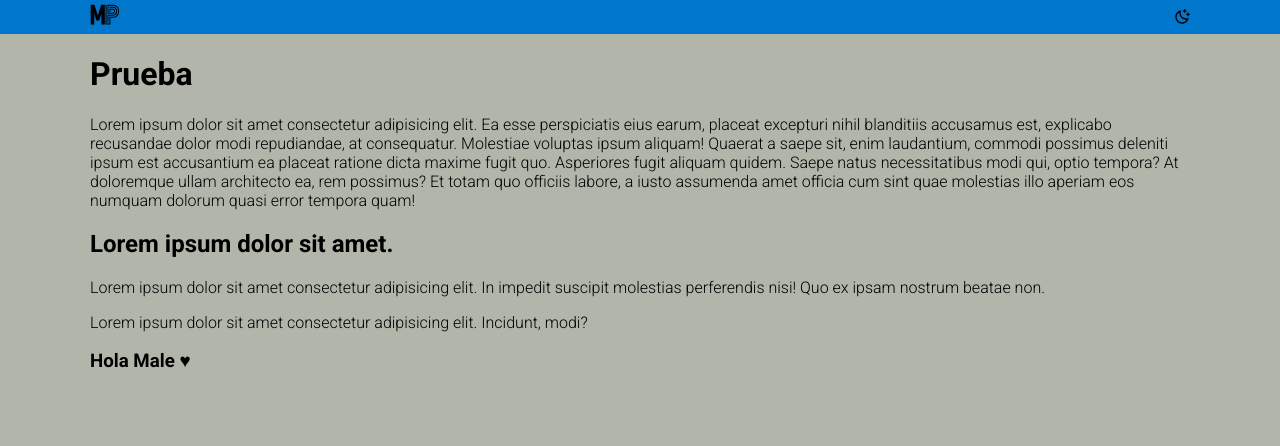
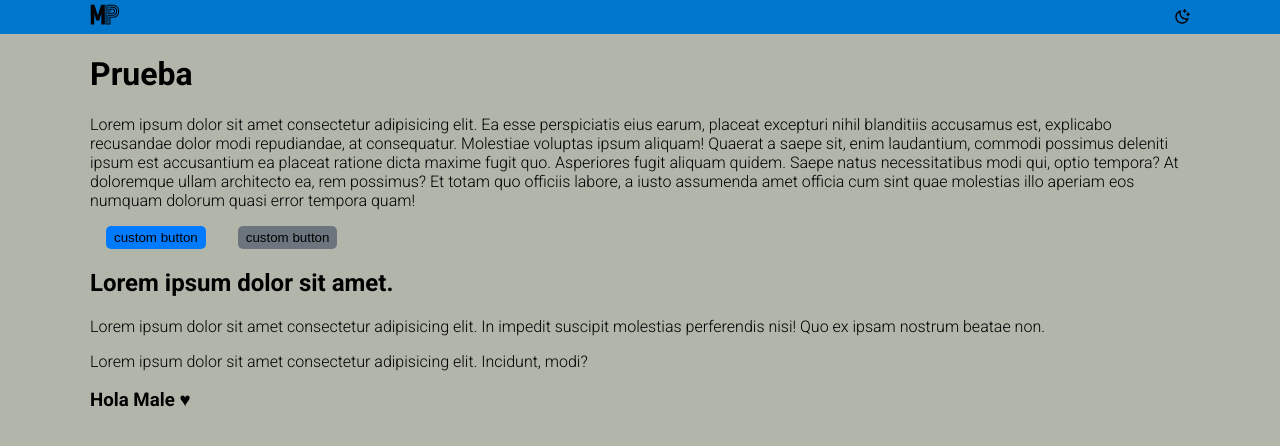
Before and after one commit to MartinPetrucci/martin-petrucci, a Next.js app: page / in a window 1280 px wide. Shown: the top 446 px of the page. Built offline with nearby package versions, Linux system fonts and the light colour scheme.

Commit message:
button component, contact, images, openai

```diff
--- a/package.json
+++ b/package.json
@@ -17,6 +17,7 @@
     "eslint": "8.34.0",
     "eslint-config-next": "13.1.6",
     "next": "13.1.6",
+    "openai": "^3.1.0",
     "react": "18.2.0",
     "react-dom": "18.2.0",
     "sass": "^1.58.3",
--- /dev/null
+++ b/src/app/components/button/Button.tsx
@@ -0,0 +1,18 @@
+"use client";
+
+import { ButtonHTMLAttributes } from "react";
+import cn from "classnames";
+import styles from "./button.module.scss";
+
+interface ButtonProps extends ButtonHTMLAttributes<HTMLButtonElement> {
+  variant?: "primary" | "secondary";
+}
+
+export default function Button({ variant = "primary", ...props }: ButtonProps) {
+  //   console.log(type);
+  return (
+    <button className={cn(styles.button, styles[variant])} {...props}>
+      custom button
+    </button>
+  );
+}
--- /dev/null
+++ b/src/app/components/button/button.module.scss
@@ -0,0 +1,21 @@
+.button {
+    background: transparent;
+    border-radius: 5px;
+    border: 0;
+    margin: 0 1rem;
+    padding: .25rem .5rem;
+    // box-shadow: 1px 1px 1px grey;
+    cursor: pointer;
+
+    &:hover {
+        box-shadow: 0px 2px 0px 0px #80808069;
+    }
+
+    &.primary {
+        background: var(--primary-color);
+        // color: var(--text-color);
+    }
+    &.secondary {
+        background: var(--secondary-color);
+    }
+}
--- a/src/app/components/switch-theme/SwitchTheme.tsx
+++ b/src/app/components/switch-theme/SwitchTheme.tsx
@@ -22,7 +22,7 @@ export default function SwitchTheme() {
         onClick={() => setTheme(THEME.DARK)}
         stroke="currentColor"
         fill="currentColor"
-        stroke-width="0"
+        strokeWidth="0"
         viewBox="0 0 24 24"
         height="1em"
         width="1em"
@@ -31,7 +31,7 @@ export default function SwitchTheme() {
         <g>
           <path fill="none" d="M0 0h24v24H0z"></path>
           <path
-            fill-rule="nonzero"
+            fillRule="nonzero"
             d="M10 6a8 8 0 0 0 11.955 6.956C21.474 18.03 17.2 22 12 22 6.477 22 2 17.523 2 12c0-5.2 3.97-9.474 9.044-9.955A7.963 7.963 0 0 0 10 6zm-6 6a8 8 0 0 0 8 8 8.006 8.006 0 0 0 6.957-4.045c-.316.03-.636.045-.957.045-5.523 0-10-4.477-10-10 0-.321.015-.64.045-.957A8.006 8.006 0 0 0 4 12zm14.164-9.709L19 2.5v1l-.836.209a2 2 0 0 0-1.455 1.455L16.5 6h-1l-.209-.836a2 2 0 0 0-1.455-1.455L13 3.5v-1l.836-.209A2 2 0 0 0 15.29.836L15.5 0h1l.209.836a2 2 0 0 0 1.455 1.455zm5 5L24 7.5v1l-.836.209a2 2 0 0 0-1.455 1.455L21.5 11h-1l-.209-.836a2 2 0 0 0-1.455-1.455L18 8.5v-1l.836-.209a2 2 0 0 0 1.455-1.455L20.5 5h1l.209.836a2 2 0 0 0 1.455 1.455z"
           ></path>
         </g>
@@ -41,7 +41,7 @@ export default function SwitchTheme() {
         onClick={() => setTheme(THEME.LIGHT)}
         stroke="currentColor"
         fill="currentColor"
-        stroke-width="0"
+        strokeWidth="0"
         viewBox="0 0 24 24"
         height="1em"
         width="1em"
@@ -50,7 +50,7 @@ export default function SwitchTheme() {
         <g>
           <path fill="none" d="M0 0h24v24H0z"></path>
           <path
-            fill-rule="nonzero"
+            fillRule="nonzero"
             d="M12 18a6 6 0 1 1 0-12 6 6 0 0 1 0 12zm0-2a4 4 0 1 0 0-8 4 4 0 0 0 0 8zM11 1h2v3h-2V1zm0 19h2v3h-2v-3zM3.515 4.929l1.414-1.414L7.05 5.636 5.636 7.05 3.515 4.93zM16.95 18.364l1.414-1.414 2.121 2.121-1.414 1.414-2.121-2.121zm2.121-14.85l1.414 1.415-2.121 2.121-1.414-1.414 2.121-2.121zM5.636 16.95l1.414 1.414-2.121 2.121-1.414-1.414 2.121-2.121zM23 11v2h-3v-2h3zM4 11v2H1v-2h3z"
           ></path>
         </g>
--- a/src/app/globals.css
+++ b/src/app/globals.css
@@ -8,6 +8,11 @@
   --accent-color: #0077cc;
   --border-color: #cccccc;
   --color-container: rgb(223, 223, 239);
+
+  --primary-color: #007bff; /* Blue */
+  --primary-color-dark: #0060ac; /* Darker blue */
+  --secondary-color: #6c757d; /* Gray */
+  --secondary-color-dark: #495057; /* Darker gray */
 }
 
 /* Dark theme */
@@ -17,6 +22,11 @@
   --accent-color: #00e6e6;
   --border-color: #666666;
   --color-container: rgb(112, 7, 88);
+
+  --primary-color: #7abaff; /* Light blue */
+  --primary-color-dark: #3e92cc; /* Darker light blue */
+  --secondary-color: #b9b9b9; /* Light gray */
+  --secondary-color-dark: #7a7a7a; /* Darker light gray */
 }
 
 .content-container {
--- a/src/app/page.tsx
+++ b/src/app/page.tsx
@@ -1,16 +1,41 @@
+"use client"
+
+import { MouseEventHandler } from "react";
+import Button from "./components/button/Button";
 import styles from "./page.module.css";
 
 export default function Home() {
+  const handleClick: MouseEventHandler<HTMLButtonElement> = () => {
+    console.log("ayuda");
+  };
+
   return (
     <main className={styles.main}>
       <div className="content-container">
         <h1>Prueba</h1>
-        <p>Lorem ipsum dolor sit amet consectetur adipisicing elit. Ea esse perspiciatis eius earum, placeat excepturi nihil blanditiis accusamus est, explicabo recusandae dolor modi repudiandae, at consequatur. Molestiae voluptas ipsum aliquam!
-        Quaerat a saepe sit, enim laudantium, commodi possimus deleniti ipsum est accusantium ea placeat ratione dicta maxime fugit quo. Asperiores fugit aliquam quidem. Saepe natus necessitatibus modi qui, optio tempora?
-        At doloremque ullam architecto ea, rem possimus? Et totam quo officiis labore, a iusto assumenda amet officia cum sint quae molestias illo aperiam eos numquam dolorum quasi error tempora quam!</p>
+        <p>
+          Lorem ipsum dolor sit amet consectetur adipisicing elit. Ea esse
+          perspiciatis eius earum, placeat excepturi nihil blanditiis accusamus
+          est, explicabo recusandae dolor modi repudiandae, at consequatur.
+          Molestiae voluptas ipsum aliquam! Quaerat a saepe sit, enim
+          laudantium, commodi possimus deleniti ipsum est accusantium ea placeat
+          ratione dicta maxime fugit quo. Asperiores fugit aliquam quidem. Saepe
+          natus necessitatibus modi qui, optio tempora? At doloremque ullam
+          architecto ea, rem possimus? Et totam quo officiis labore, a iusto
+          assumenda amet officia cum sint quae molestias illo aperiam eos
+          numquam dolorum quasi error tempora quam!
+        </p>
+        <Button onClick={handleClick} type="button" />
+        <Button onClick={handleClick} type="button" variant="secondary" />
         <h2>Lorem ipsum dolor sit amet.</h2>
-        <p>Lorem ipsum dolor sit amet consectetur adipisicing elit. In impedit suscipit molestias perferendis nisi! Quo ex ipsam nostrum beatae non.</p>
-        <p>Lorem ipsum dolor sit amet consectetur adipisicing elit. Incidunt, modi?</p>
+        <p>
+          Lorem ipsum dolor sit amet consectetur adipisicing elit. In impedit
+          suscipit molestias perferendis nisi! Quo ex ipsam nostrum beatae non.
+        </p>
+        <p>
+          Lorem ipsum dolor sit amet consectetur adipisicing elit. Incidunt,
+          modi?
+        </p>
         <h3>Hola Male ♥</h3>
       </div>
     </main>
--- a/src/pages/api/hello.ts
+++ b/src/pages/api/hello.ts
@@ -1,13 +1,26 @@
 // Next.js API route support: https://nextjs.org/docs/api-routes/introduction
-import type { NextApiRequest, NextApiResponse } from 'next'
+import type { NextApiRequest, NextApiResponse } from "next";
+import { Configuration, OpenAIApi } from "openai";
 
-type Data = {
-  name: string
+const configuration = new Configuration({
+  apiKey: process.env.OPENAI_API_KEY,
+});
+const openai = new OpenAIApi(configuration);
+
+export default async function handler(
+  req: NextApiRequest,
+  res: NextApiResponse
+) {
+  try {
+    console.log('entro por aqui')
+    const response = await openai.createImage({
+      prompt: "a white siamese cat",
+      n: 1,
+      size: "1024x1024",
+    });
+    const image_url = response.data.data[0].url;
+    res.status(200).json({ image_url });
+  } catch {
+    res.status(500).end();
+  }
 }
-
-export default function handler(
-  req: NextApiRequest,
-  res: NextApiResponse<Data>
-) {
-  res.status(200).json({ name: 'John Doe' })
-}
```
Also changed, not shown: src/app/contact/page.tsx (added, +18 -0 lines), src/app/images/page.tsx (added, +32 -0 lines), 2 other files (tests, documents, lock files or other folders).
